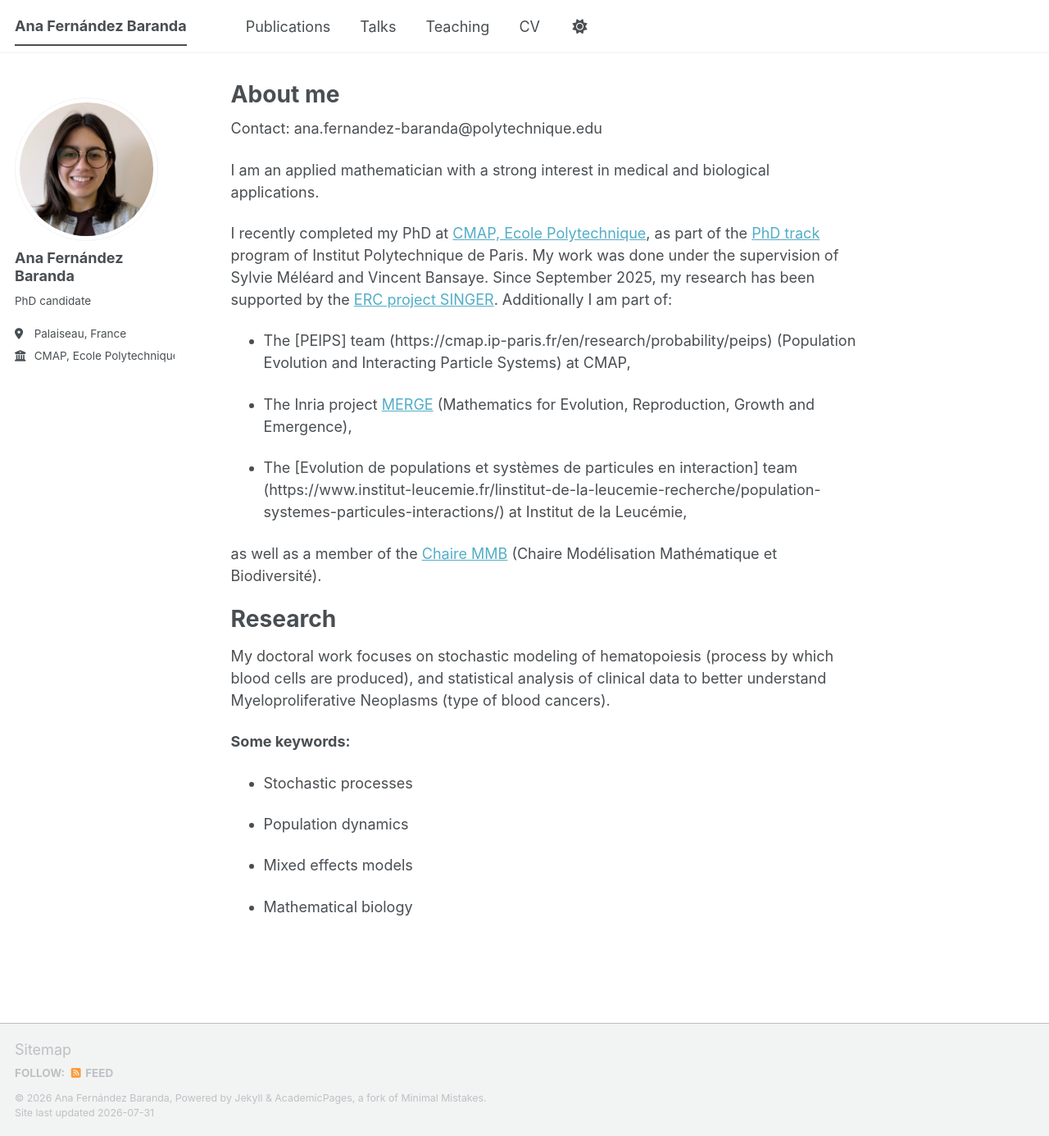
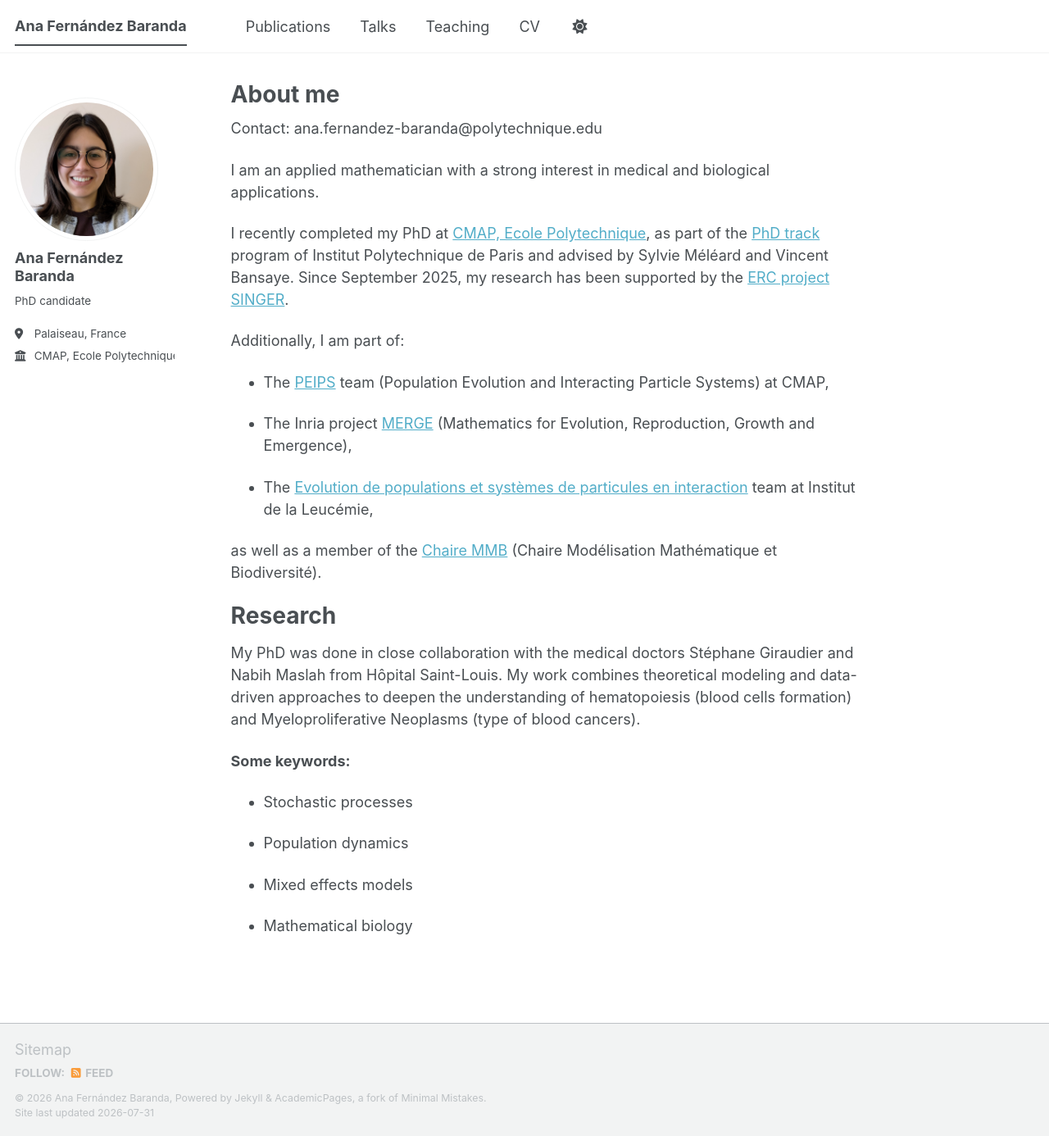
Before and after one commit to ana-fernandezbaranda/ana-fernandezbaranda.github.io, a Jekyll site: the page built from _pages/about.md, in a window 1280 px wide and 1386 px high. Shown: the whole window at 82% size. Built offline with Jekyll 4.4.1, drawn with Linux system fonts in a browser that asks for light colours; a script bundle is joined from its source files by our own code; library files that are not in the unit come from our copies.

Commit message:
Update about.md

```diff
--- a/_pages/about.md
+++ b/_pages/about.md
@@ -10,19 +10,20 @@ Contact: ana.fernandez-baranda@polytechnique.edu
 
 I am an applied mathematician with a strong interest in medical and biological applications.
 
-I recently completed my PhD at [CMAP, Ecole Polytechnique](https://cmap.ip-paris.fr/), as part of the [PhD track](https://www.ip-paris.fr/en/education/phd-track/phd-track-mathematics) program of Institut Polytechnique de Paris. My work was done under the supervision of Sylvie Méléard and Vincent Bansaye. Since September 2025, my research has been supported by the [ERC project SINGER](https://www.ip-paris.fr/erc-singer-stochastic-dynamics-single-cells-growth-emergence-and-resistance).
-Additionally I am part of:
--  The [PEIPS] team (https://cmap.ip-paris.fr/en/research/probability/peips) (Population Evolution and Interacting Particle Systems) at CMAP,
+I recently completed my PhD at [CMAP, Ecole Polytechnique](https://cmap.ip-paris.fr/), as part of the [PhD track](https://www.ip-paris.fr/en/education/phd-track/phd-track-mathematics) program of Institut Polytechnique de Paris and advised by Sylvie Méléard and Vincent Bansaye. Since September 2025, my research has been supported by the [ERC project SINGER](https://www.ip-paris.fr/erc-singer-stochastic-dynamics-single-cells-growth-emergence-and-resistance).
+
+Additionally, I am part of:
+-  The [PEIPS](https://cmap.ip-paris.fr/en/research/probability/peips) team (Population Evolution and Interacting Particle Systems) at CMAP,
 
 - The Inria project [MERGE](https://team.inria.fr/merge/fr/) (Mathematics for Evolution, Reproduction, Growth and Emergence),
 
-- The [Evolution de populations et systèmes de particules en interaction] team (https://www.institut-leucemie.fr/linstitut-de-la-leucemie-recherche/population-systemes-particules-interactions/) at Institut de la Leucémie,
+- The [Evolution de populations et systèmes de particules en interaction](https://www.institut-leucemie.fr/linstitut-de-la-leucemie-recherche/population-systemes-particules-interactions/) team at Institut de la Leucémie,
 
 as well as a member of the [Chaire MMB](http://www.cmap.polytechnique.fr/~chaire-mmb//index.html) (Chaire Modélisation Mathématique et Biodiversité).
 
 Research
 ======
- My doctoral work focuses on stochastic modeling of hematopoiesis (process by which blood cells are produced), and statistical analysis of clinical data to better understand Myeloproliferative Neoplasms (type of blood cancers).
+My PhD was done in close collaboration with the medical doctors Stéphane Giraudier and Nabih Maslah from Hôpital Saint-Louis. My work combines theoretical modeling and data-driven approaches to deepen the understanding of hematopoiesis (blood cells formation) and Myeloproliferative Neoplasms (type of blood cancers).
 
 **Some keywords:**
 
```
